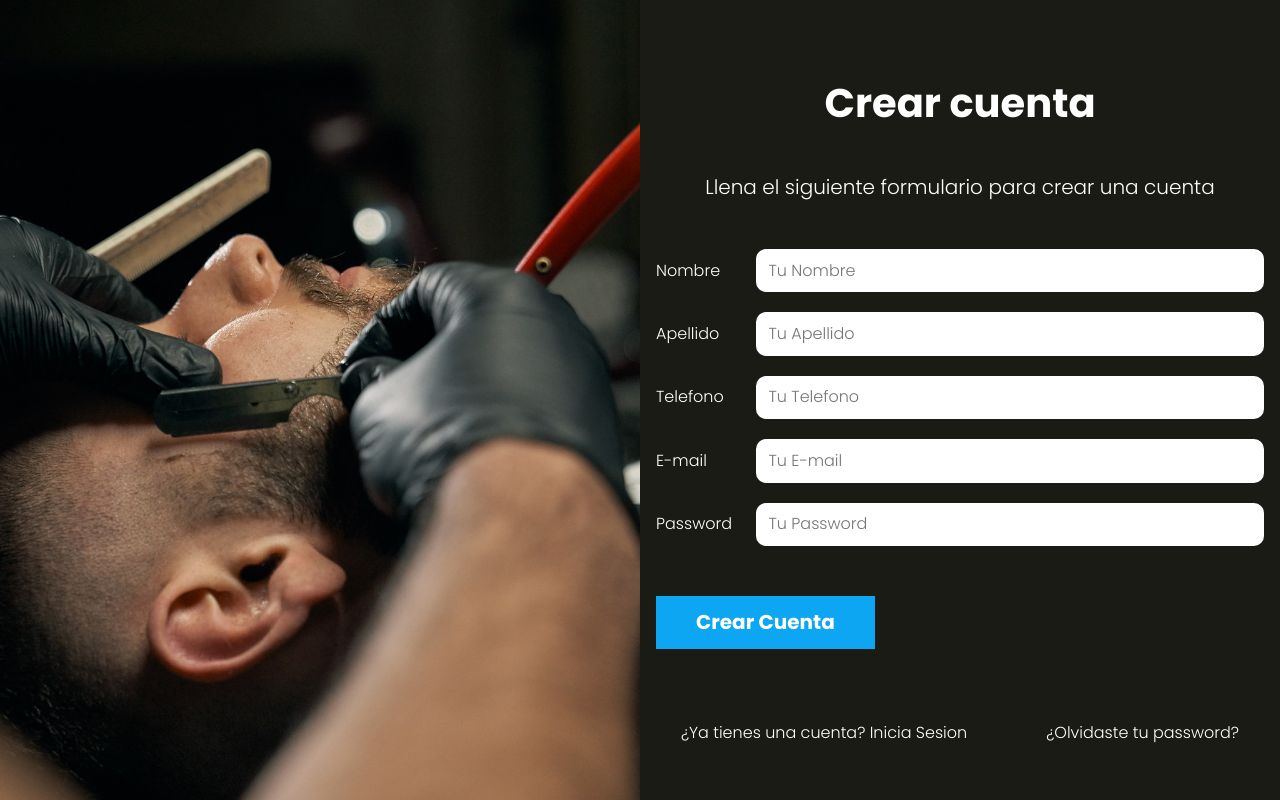
After one commit to Maty1337/AppSalon-MVC, a PHP site: template views/auth/crear-cuenta.php in a window 1280 px wide. The commit adds this page. Run offline with PHP 8.4, Linux system fonts and the light colour scheme; the template is opened without the code that fills it, so the values that code supplies are empty; style sheets or scripts are compiled from the project's sources.

Commit message:
feature(vista): Creacion de la vista en la pagina Login(crear-cuenta-recuperar-cuenta) y ajustes en LoginController y estilos SCSS

```diff
--- a/package.json
+++ b/package.json
@@ -10,8 +10,11 @@
   },
   "license": "ISC",
   "devDependencies": {
+    "autoprefixer": "^10.4.21",
     "glob": "^10.3.12",
     "gulp": "^5.0.0",
+    "gulp-plumber": "^1.2.1",
+    "gulp-postcss": "^10.0.0",
     "gulp-sass": "^5.1.0",
     "gulp-terser": "^2.1.0",
     "sass": "^1.75.0",
--- a/src/scss/app.scss
+++ b/src/scss/app.scss
@@ -1 +1,3 @@
 @use 'base';
+@use 'layout';
+@use 'componentes';
--- a/src/scss/base/_mixins.scss
+++ b/src/scss/base/_mixins.scss
@@ -1,3 +1,4 @@
+@use "sass:color";
 @use 'variables' as v;
 
 /** Media Queries **/
@@ -38,8 +39,10 @@
   @include tablet {
     width: auto;
   }
+
   &:hover {
-        background-color: darken( $bgColor, 10% );
+    // Reemplazo de darken()
+    background-color: color.adjust($bgColor, $lightness: -10%);
     cursor: pointer;
   }
 }
--- a/src/scss/base/_tipografia.scss
+++ b/src/scss/base/_tipografia.scss
@@ -22,3 +22,13 @@ p {
     color: v.$blanco;
     font-size: 2rem;
 }
+
+.nombre-pagina {
+    text-align: center;
+    margin: 5rem 0;
+    font-weight: v.$bold;
+}
+
+.descripcion-pagina {
+    text-align: center;
+}
--- /dev/null
+++ b/src/scss/componentes/_acciones.scss
@@ -0,0 +1,17 @@
+@use 'base/variables' as v;
+@use 'base/mixins' as m;
+
+.acciones{
+    margin-top: v.$separacion;
+    @include m.tablet{
+        display: flex;
+        justify-content: space-between;
+    }
+
+    a{
+        color: v.$blanco;
+        display: block;
+        margin: calc(v.$separacion / 2);
+        text-align: center;
+    }
+}
--- /dev/null
+++ b/src/scss/componentes/_botones.scss
@@ -0,0 +1,6 @@
+@use 'base/variables' as v;
+@use 'base/mixins' as m;
+
+.boton{
+    @include m.boton(v.$azul, v.$blanco);
+}
--- /dev/null
+++ b/src/scss/componentes/_formulario.scss
@@ -0,0 +1,22 @@
+@use 'base/variables' as v;
+@use 'base/mixins' as m;
+
+.formulario{
+    margin-top: 5rem;
+    width: 100%;
+}
+
+.campo{
+    display: flex;
+    margin-bottom: 2rem;
+    align-items: center;
+    label{
+        flex: 0 0 10rem;
+    }
+    input{
+        flex: 1;
+        border: none;
+        padding: calc(v.$separacion / 4);
+        border-radius: 1rem;
+    }
+}
--- /dev/null
+++ b/src/scss/componentes/_index.scss
@@ -0,0 +1,3 @@
+@forward 'formulario';
+@forward 'botones';
+@forward 'acciones';
--- /dev/null
+++ b/src/scss/layout/_index.scss
@@ -0,0 +1 @@
+@forward "ui";
--- /dev/null
+++ b/src/scss/layout/_ui.scss
@@ -0,0 +1,27 @@
+@use 'base/variables' as v;
+@use 'base/mixins' as m;
+
+
+.contenedor-app {
+    @include m.tablet{
+        display: grid;
+        grid-template-columns: repeat(2, 1fr);
+        min-height: 100vh;
+    }
+
+    .imagen {
+        height: 20rem;
+        background-image: url(../img/1.jpg);
+        background-size: cover;
+        background-position: center center;
+        @include m.tablet{
+            height: auto;
+        }
+    }
+
+    .app{
+        width: 95%;
+        margin: 0 auto;
+        padding: 3rem 0rem;
+    }
+}
--- /dev/null
+++ b/views/auth/crear-cuenta.php
@@ -0,0 +1,61 @@
+<h1 class="nombre-pagina">Crear cuenta</h1>
+<p class="descripcion-pagina">Llena el siguiente formulario para crear una cuenta</p>
+
+<form class="formulario" method="POST" action="/crear-cuenta">
+    <div class="campo">
+        <label for="nombre">Nombre</label>
+        <input
+            type="text"
+            id="nombre"
+            name="nombre"
+            placeholder="Tu Nombre"
+        />
+    </div>
+
+    <div class="campo">
+        <label for="apellido">Apellido</label>
+        <input
+            type="text"
+            id="apellido"
+            name="apellido"
+            placeholder="Tu Apellido"
+        />
+    </div>
+
+    <div class="campo">
+        <label for="telefono">Telefono</label>
+        <input
+            type="tel"
+            id="telefono"
+            name="telefono"
+            placeholder="Tu Telefono"
+        />
+    </div>
+
+    <div class="campo">
+        <label for="email">E-mail</label>
+        <input
+            type="email"
+            id="email"
+            name="email"
+            placeholder="Tu E-mail"
+        />
+    </div>
+
+    <div class="campo">
+        <label for="password">Password</label>
+        <input
+            type="password"
+            id="password"
+            name="password"
+            placeholder="Tu Password"
+        />
+    </div>
+
+    <input type="submit" class="boton" value="Crear Cuenta" />
+</form>
+
+<div class="acciones">
+    <a href="/">¿Ya tienes una cuenta? Inicia Sesion</a>
+    <a href="/olvide">¿Olvidaste tu password?</a>
+</div>
--- a/views/layout.php
+++ b/views/layout.php
@@ -8,8 +8,11 @@
     <link rel="stylesheet" href="build/css/app.css">
 </head>
 <body>
-
-    <?php echo $contenido; ?>
-
+    <div class="contenedor-app">
+        <div class="imagen"></div>
+        <div class="app">
+            <?php echo $contenido; ?>
+        </div>
+    </div>
 </body>
 </html>
```
Also changed, not shown: controllers/LoginController.php (+21 -6 lines), gulpfile.js (+49 -47 lines), views/auth/login.php (added, +32 -0 lines), views/auth/olvide-password.php (added, +19 -0 lines), package-lock.json. Lines whose indentation alone changed are shown as unchanged.
